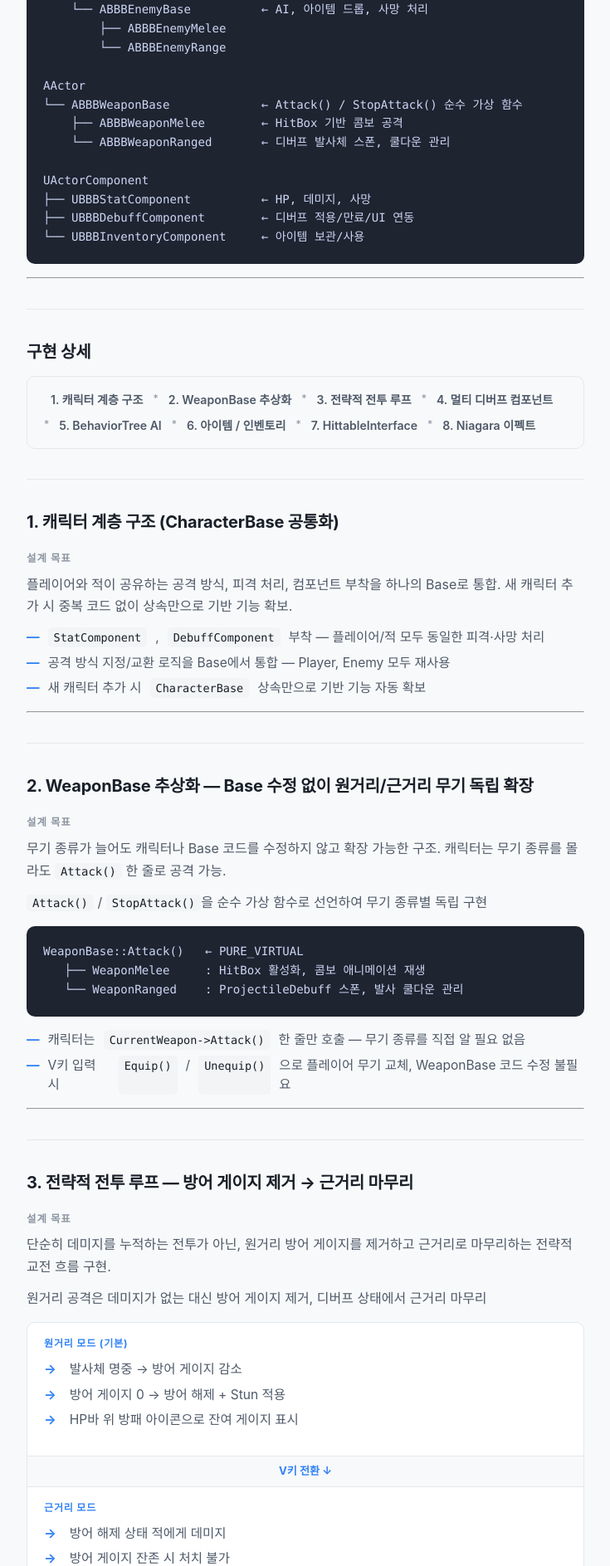
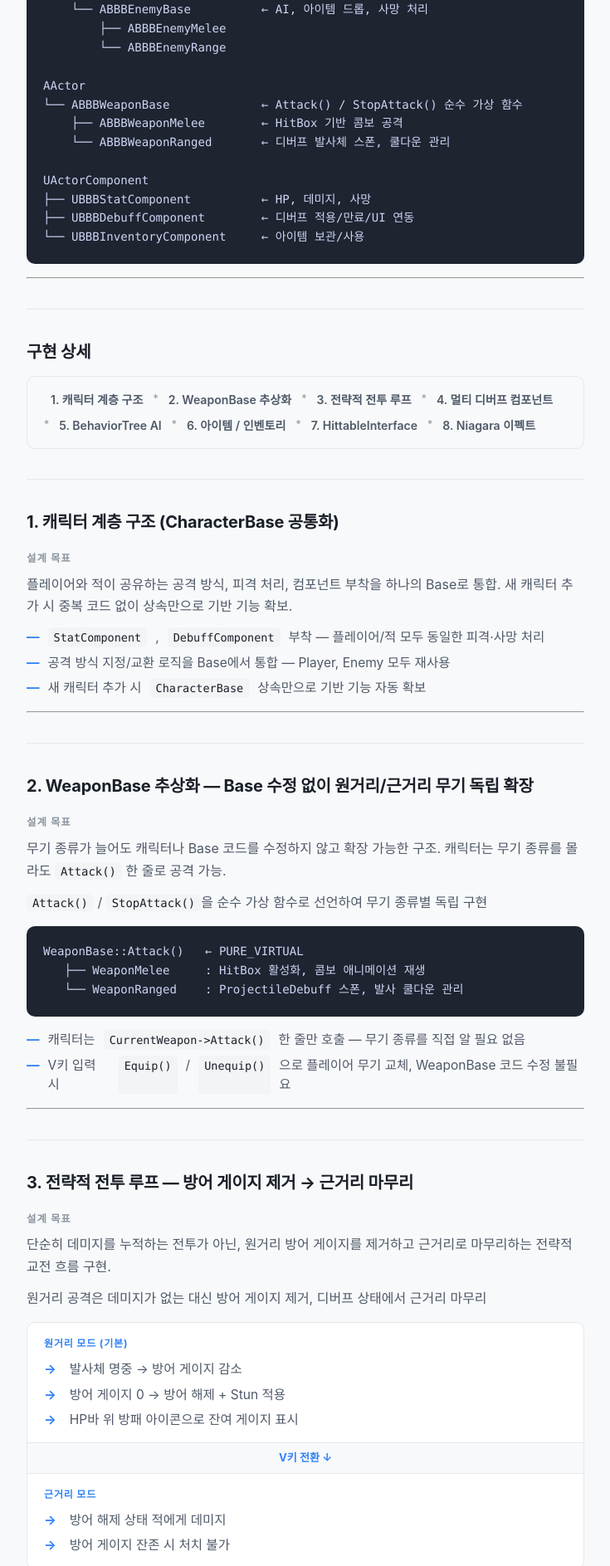
Before and after one commit to KimJinsun610/KimJinsun610.github.io, a Jekyll site: the page built from projects/project-bbb.md, in a window 1280 px wide. Shown: the part 882-2769 px from the top of the page at 83% size, without its empty margins (272-1007 px from the left). Built offline with Jekyll 4.4.1, drawn with Linux system fonts in a browser that asks for light colours; some web fonts are replaced; grey boxes are pictures that could not be loaded.

Commit message:
Update portfolio.css

```diff
--- a/assets/css/portfolio.css
+++ b/assets/css/portfolio.css
@@ -696,7 +696,7 @@ body {
 .flow-steps {
   list-style: none;
   padding: 0;
-  margin: 0;
+  margin: 0 !important;
   display: flex;
   flex-direction: column;
   gap: 6px;
```
